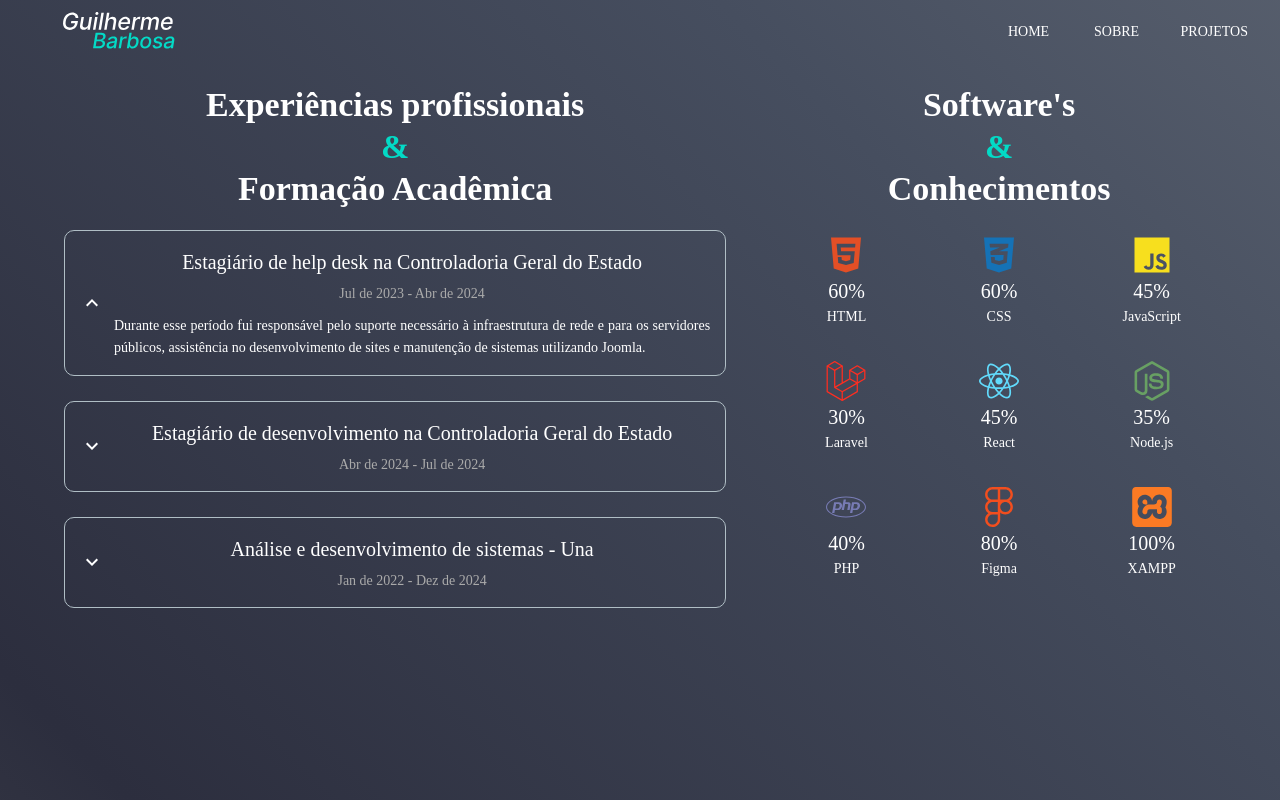
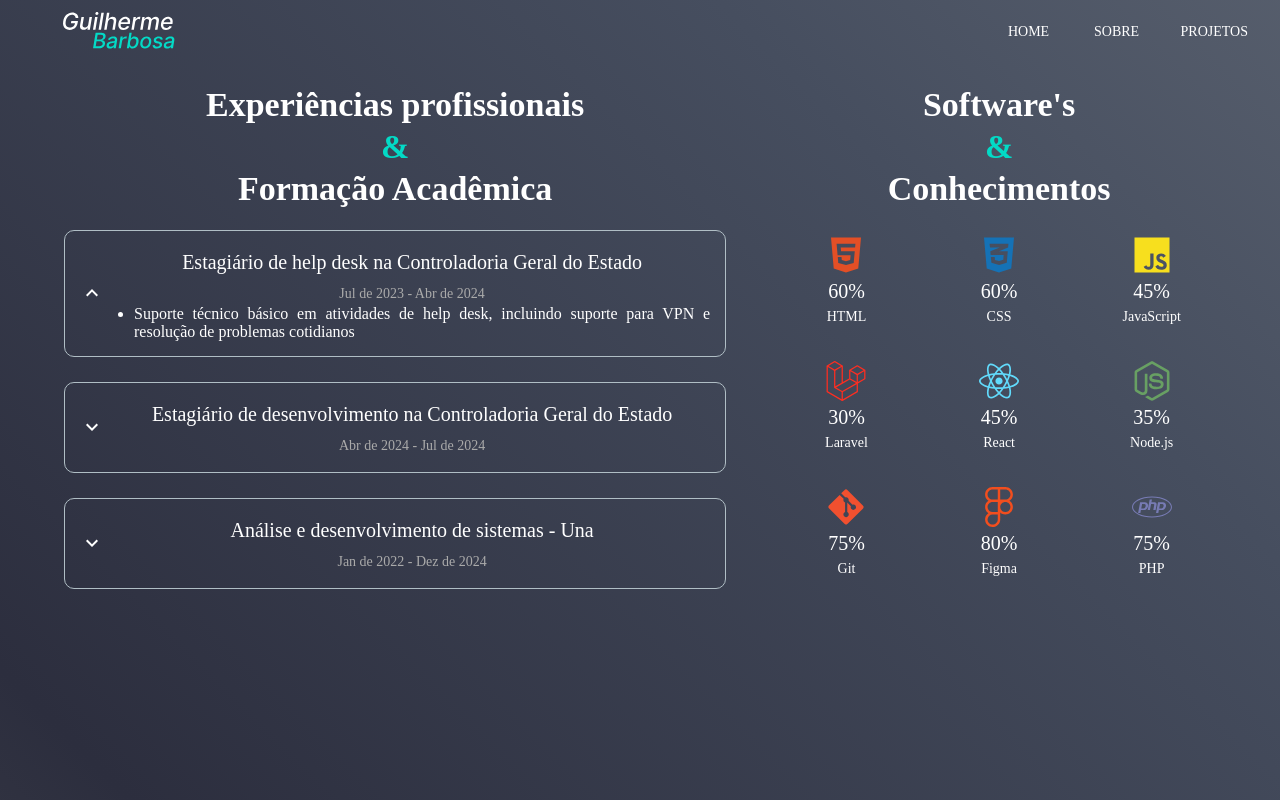
Before and after one commit to GuilhermeBarbosa16/Portfolio, a React (Vite) app: page /Portfolio/Sobre in a window 1280 px wide. Both pictures are taken after a click on the element 395 px from the left and 275 px from the top of the page. Built offline with nearby package versions, Linux system fonts and the light colour scheme.

Commit message:
fix: Alteração de textos

```diff
--- a/src/Pages/app/Sobre.tsx
+++ b/src/Pages/app/Sobre.tsx
@@ -1,7 +1,7 @@
 import React, { useState } from 'react';
 import { Container, Box, Typography, Grid, Collapse } from '@mui/material';
 import ExpandMoreIcon from '@mui/icons-material/ExpandMore';
-import { FaHtml5, FaCss3Alt, FaJs, FaLaravel, FaReact, FaNodeJs, FaPhp } from 'react-icons/fa';
+import { FaHtml5, FaCss3Alt, FaJs, FaLaravel, FaReact, FaNodeJs, FaGitAlt, FaPhp } from 'react-icons/fa';
 import { SiFigma, SiXampp } from 'react-icons/si';
 
 const Home: React.FC = () => {
@@ -18,9 +18,46 @@ const Home: React.FC = () => {
     { icon: <FaLaravel style={{ fontSize: 40, color: '#FF2D20' }} />, label: 'Laravel', percentage: 30 },
     { icon: <FaReact style={{ fontSize: 40, color: '#61DAFB' }} />, label: 'React', percentage: 45 },
     { icon: <FaNodeJs style={{ fontSize: 40, color: '#68A063' }} />, label: 'Node.js', percentage: 35 },
-    { icon: <FaPhp style={{ fontSize: 40, color: '#777BB4' }} />, label: 'PHP', percentage: 40 },
+    { icon: <FaGitAlt style={{ fontSize: 40, color: '#F1502F' }} />, label: 'Git', percentage: 75 },
     { icon: <SiFigma style={{ fontSize: 40, color: '#F24E1E' }} />, label: 'Figma', percentage: 80 },
-    { icon: <SiXampp style={{ fontSize: 40, color: '#FB7A24' }} />, label: 'XAMPP', percentage: 100 },
+    { icon: <FaPhp style={{ fontSize: 40, color: '#777BB4' }} />, label: 'PHP', percentage: 75 },
+  ];
+
+  const experiences = [
+    {
+      panel: 'panel1',
+      title: 'Estagiário de help desk na Controladoria Geral do Estado',
+      date: 'Jul de 2023 - Abr de 2024',
+      description: (
+        <ul style={{ margin: 0, paddingLeft: '20px', textAlign: 'justify' }}>
+          <li>Suporte técnico básico em atividades de help desk, incluindo suporte para VPN e resolução de problemas cotidianos</li>
+        </ul>
+      ),
+    },
+    {
+      panel: 'panel2',
+      title: 'Estagiário de desenvolvimento na Controladoria Geral do Estado',
+      date: 'Abr de 2024 - Jul de 2024',
+      description: (
+        <ul style={{ margin: 0, paddingLeft: '20px', textAlign: 'justify' }}>
+          <li>Atuação como estagiário de desenvolvimento, contribuindo para a melhoria de sistemas internos.</li>
+          <li>Desenvolvimento com foco em frameworks PHP, utilizando Laravel e Joomla.</li>
+          <li>Participação no desenvolvimento de soluções para otimizar fluxos de trabalho e processos administrativos.</li>
+          <li>Fortalecimento de habilidades em desenvolvimento web e análise de requisitos técnicos.</li>
+        </ul>
+      ),
+    },
+    {
+      panel: 'panel3',
+      title: 'Análise e desenvolvimento de sistemas - Una',
+      date: 'Jan de 2022 - Dez de 2024',
+      description: (
+        <Typography variant="body2" sx={{ textAlign: 'justify', lineHeight: '1.6' }}>
+          5º Período. Ensino Superior em Análise de Sistemas, com competências como UML, MVC, Java, Oracle, MySQL, Node,
+          Express.js, React, Angular, PHP, TDD, BDD, Scrum e Kanban.
+        </Typography>
+      ),
+    },
   ];
 
   return (
@@ -46,30 +83,7 @@ const Home: React.FC = () => {
           Formação Acadêmica
         </Typography>
 
-        {/* Experiências */}
-        {[
-          {
-            panel: 'panel1',
-            title: 'Estagiário de help desk na Controladoria Geral do Estado',
-            date: 'Jul de 2023 - Abr de 2024',
-            description:
-              'Durante esse período fui responsável pelo suporte necessário à infraestrutura de rede e para os servidores públicos, assistência no desenvolvimento de sites e manutenção de sistemas utilizando Joomla.',
-          },
-          {
-            panel: 'panel2',
-            title: 'Estagiário de desenvolvimento na Controladoria Geral do Estado',
-            date: 'Abr de 2024 - Jul de 2024',
-            description:
-              'Trabalhei exclusivamente no desenvolvimento de sistemas, utilizando tecnologias como PHP, JavaScript, Laravel, Livewire e Joomla.',
-          },
-          {
-            panel: 'panel3',
-            title: 'Análise e desenvolvimento de sistemas - Una',
-            date: 'Jan de 2022 - Dez de 2024',
-            description:
-              '5º Período. Ensino Superior em Análise de Sistemas, com competências como UML, MVC, Java, Oracle, MySQL, Node, Express.js, React, Angular, PHP, TDD, BDD, Scrum e Kanban.',
-          },
-        ].map((experience) => (
+        {experiences.map((experience) => (
           <Box
             key={experience.panel}
             sx={{
@@ -103,9 +117,7 @@ const Home: React.FC = () => {
                 {experience.date}
               </Typography>
               <Collapse in={expanded === experience.panel} timeout="auto" unmountOnExit>
-                <Typography variant="body2" sx={{ marginTop: '10px', textAlign: 'justify', lineHeight: '1.6' }}>
-                  {experience.description}
-                </Typography>
+                {experience.description}
               </Collapse>
             </Box>
           </Box>
@@ -113,7 +125,7 @@ const Home: React.FC = () => {
       </Box>
 
       {/* Seção da direita: Habilidades */}
-      <Box sx={{ width: { xs: '100%', md: '38%' }, paddingLeft : '1.5rem' }}>
+      <Box sx={{ width: { xs: '100%', md: '38%' }, paddingLeft: '1.5rem' }}>
         <Typography variant="h4" sx={{ fontWeight: 'bold', textAlign: 'center', marginBottom: '20px' }}>
           Software's <br />
           <span style={{ color: '#03DAC6' }}>&</span>
@@ -132,7 +144,6 @@ const Home: React.FC = () => {
                   transition: 'transform 0.3s, border-color 0.3s',
                   '&:hover': {
                     transform: 'scale(1.05)',
-
                   },
                 }}
               >
```
